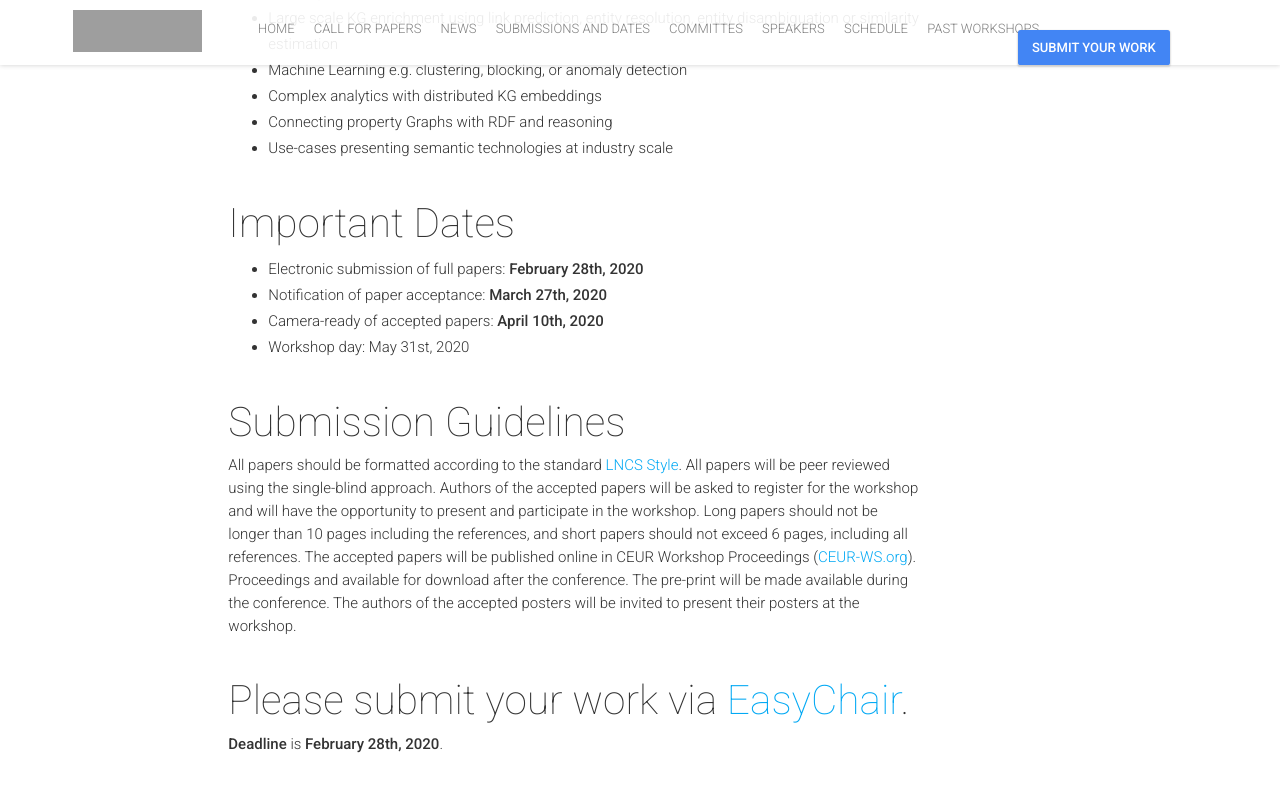
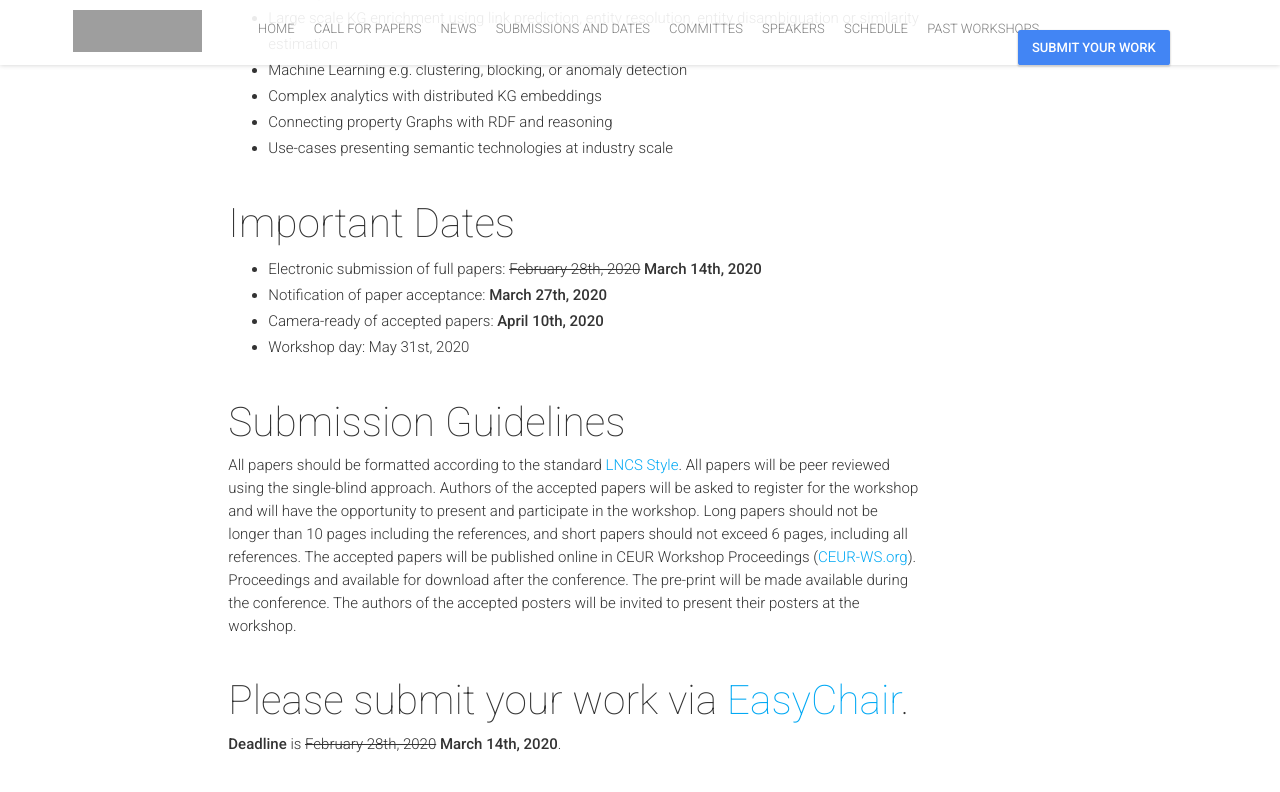
Before and after one commit to SmartDataAnalytics/lascar.sda.tech, a Jekyll site: the page built from _posts/2020-01-02-call-for-papers.markdown, in a window 1280 px wide and 900 px high, scrolled down 753 px. Shown: the top 792 px of the window. Built offline with Jekyll 4.4.1, drawn with Linux system fonts in a browser that asks for light colours; nearby versions of some CDN libraries; comment, search, counter and statistics services are not loaded; grey boxes are pictures that could not be loaded.

Commit message:
Extend deadline::eswc2020

```diff
--- a/_config.yml
+++ b/_config.yml
@@ -56,7 +56,7 @@
 submissionBlock:
 
  - {title: "Submission Guidelines", text: "All papers should be formatted according to the standard <a href='http://www.springer.com/us/computer-science/lncs/conference-proceedings-guidelines'>LNCS Style</a>. All papers will be peer reviewed using the single-blind approach. Authors of the accepted papers will be asked to register for the workshop and will have the opportunity to present and participate in the workshop. Long papers should not be longer than 10 pages including the references, and short papers should not exceed 6 pages, including all references.  The accepted papers will be published online in CEUR Workshop Proceedings (<a href='http://CEUR-WS.org'>CEUR-WS.org</a>). Proceedings and available for download after the conference. The pre-print will be made available during the conference. The authors of the accepted posters will be invited to present their posters at the workshop.</p></br><h4>Please submit your work via <a href='https://www.easychair.org/conferences/?conf=lascar19'>EasyChair</a>.</h4>" }
- - {title: "Important Dates", text: "<ul> <li>Electronic submission of full papers: <strong>February 28th, 2020</strong></li> <li>Notification of paper acceptance: <strong>March 27th, 2020</strong></li> <li>Camera-ready of accepted papers: <strong>April 10th, 2020</strong></li> <li>Workshop day: May 31st, 2020</li></ul>" }
+ - {title: "Important Dates", text: "<ul> <li>Electronic submission of full papers: <span style='text-decoration: line-through;'>February 28th, 2020</span> <strong>March 14th, 2020</strong></li> <li>Notification of paper acceptance: <strong>March 27th, 2020</strong></li> <li>Camera-ready of accepted papers: <strong>April 10th, 2020</strong></li> <li>Workshop day: May 31st, 2020</li></ul>" }
 
  # Latest News Block
 latestNewsTitle: "Latest news"
@@ -86,7 +86,7 @@
 subscribeImage: "subscribe.jpg"
 subscribeTitle: "Submit your contribution work"
 subscribeAction: "https://www.easychair.org/conferences/?conf=lascar20"
-subscribeInfo: "Submission will be open until <strong>February 28th, 2020</strong> ."
+subscribeInfo: "Submission will be open until <span style='text-decoration: line-through;'>February 28th, 2020</span> <strong>March 14th, 2020</strong> ."
 
 
 # Footer
--- a/_posts/2020-01-02-call-for-papers.markdown
+++ b/_posts/2020-01-02-call-for-papers.markdown
@@ -18,7 +18,7 @@
 * Use-cases presenting semantic technologies at industry scale
 
 #### Important Dates
-* Electronic submission of full papers: **February 28th, 2020**
+* Electronic submission of full papers: <span style="text-decoration: line-through;">February 28th, 2020</span> **March 14th, 2020**
 * Notification of paper acceptance: **March 27th, 2020**
 * Camera-ready of accepted papers: **April 10th, 2020**
 * Workshop day: May 31st, 2020
@@ -28,4 +28,4 @@
 All papers should be formatted according to the standard [LNCS Style](http://www.springer.com/us/computer-science/lncs/conference-proceedings-guidelines). All papers will be peer reviewed using the single-blind approach. Authors of the accepted papers will be asked to register for the workshop and will have the opportunity to present and participate in the workshop. Long papers should not be longer than 10 pages including the references, and short papers should not exceed 6 pages, including all references.  The accepted papers will be published online in CEUR Workshop Proceedings ([CEUR-WS.org](http://CEUR-WS.org)). Proceedings and available for download after the conference. The pre-print will be made available during the conference. The authors of the accepted posters will be invited to present their posters at the workshop.
 
 #### Please submit your work via [EasyChair](https://www.easychair.org/conferences/?conf=lascar20).
-__Deadline__ is **February 28th, 2020**.
+__Deadline__ is <span style="text-decoration: line-through;">February 28th, 2020</span> **March 14th, 2020**.
```
